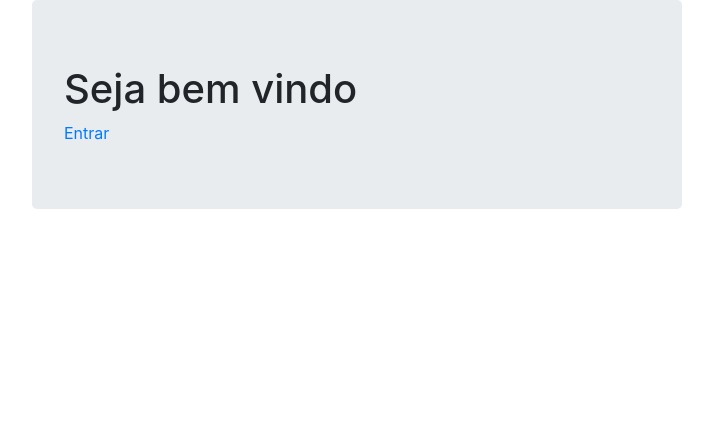
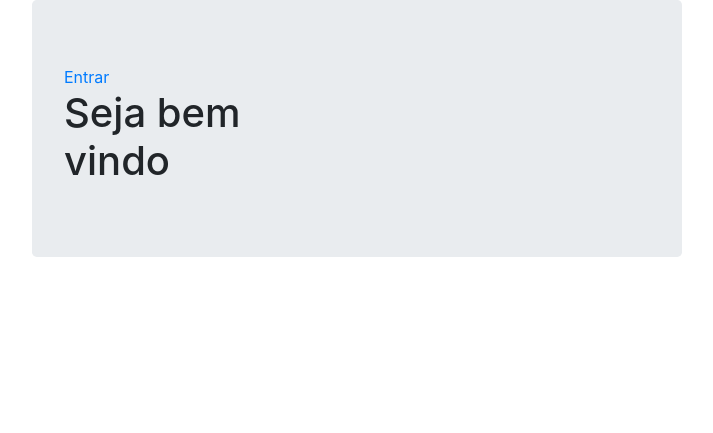
Before and after one commit to leandrocunha526/client-manager, a Django app: page / in a window 1280 px wide. Shown: the part 56-489 px from the top of the page, without its empty margins (283-996 px from the left). Run offline with Django 3.2, Linux system fonts and the light colour scheme; some libraries are stand-ins or nearby versions.

Commit message:
Update home page

```diff
--- a/home/templates/home.html
+++ b/home/templates/home.html
@@ -6,16 +6,16 @@
 
 <div class="row">
      <div class="col"></div>
-    <div class="col-12">
-    <h1>Seja bem vindo</h1>
-    </div>
-    <div class="col-sm-6">
+    <div class="col-sm-12">
         {% if user.is_authenticated %}
             <p>Olá, {{ user.first_name }} {{ user.last_name }}</p>
             <a href="{% url 'logout' %}">Sair</a>
         {% else %}
             <a href="{% url 'login' %}">Entrar</a>
         {% endif %}
+    </div>
+    <div class="col-6">
+    <h1>Seja bem vindo</h1>
     </div>
 </div>
 
```
